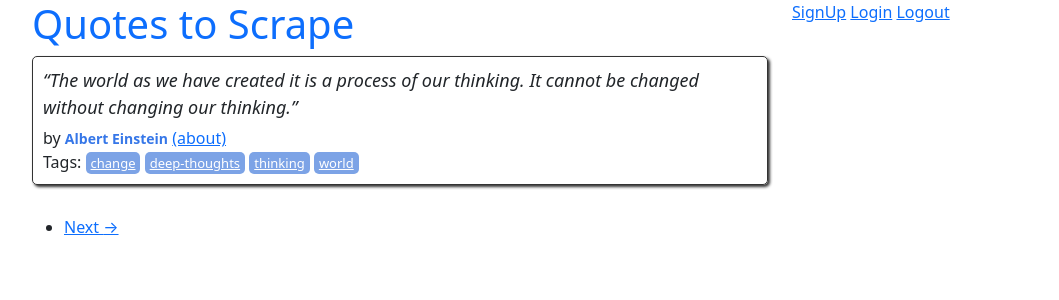
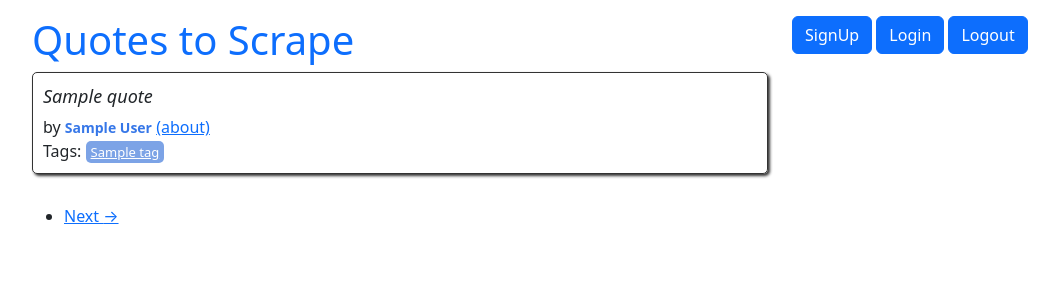
Before and after one commit to AnybodyKnows/goit-web-hw-10, a Django app: page / in a window 1280 px wide. Shown: the top 300 px of the page, without its empty margins (50-1109 px from the left). Run offline with Django 5.2, Linux system fonts and the light colour scheme; tables that the repository leaves empty hold one stand-in row (values such as "Sample post"); a database or web service that is not in the repository returns one stand-in record (values such as "Sample title").

Commit message:
added online mongodb database and index html modefied to show all quotes

```diff
--- a/pyproject.toml
+++ b/pyproject.toml
@@ -8,6 +8,7 @@ readme = "README.md"
 [tool.poetry.dependencies]
 python = "^3.12"
 django = "^5.0.6"
+pymongo = "^4.7.3"
 
 
 [build-system]
--- a/quotes/quot/template/quot/base.html
+++ b/quotes/quot/template/quot/base.html
@@ -13,7 +13,7 @@
 </head>
 <body>
 <div class="container">
-        <div class="row header-box">
+        <div class="row header-box pt-3">
             <div class="col-md-8">
                 <h1>
                     <a href="/" style="text-decoration: none">Quotes to Scrape</a>
@@ -22,9 +22,9 @@
             <div class="col-md-4">
                 <p>
 
-                    <a href="/login">SignUp</a>
-                    <a href="/login">Login</a>
-                    <a href="/login">Logout</a>
+                    <a href="/login" class="btn btn-primary">SignUp</a>
+                    <a href="/login" class="btn btn-primary">Login</a>
+                    <a href="/login" class="btn btn-primary">Logout</a>
 
                 </p>
             </div>
--- a/quotes/quot/template/quot/index.html
+++ b/quotes/quot/template/quot/index.html
@@ -5,26 +5,26 @@
 <div class="row">
     <div class="col-md-8">
 
+        {% for quote in quotes %}
     <div class="quote" itemscope="" itemtype="http://schema.org/CreativeWork">
-        <span class="text" itemprop="text">“The world as we have created it is a process of our thinking. It cannot be changed without changing our thinking.”</span>
-        <span>by <small class="author" itemprop="author">Albert Einstein</small>
-        <a href="/author/Albert-Einstein">(about)</a>
+        <span class="text" itemprop="text">
+            {{quote.quote}}
+        </span>
+        <span>by <small class="author" itemprop="author">{{quote.author}}</small>
+        <a href="/author/{{quote.author}}">(about)</a>
         </span>
         <div class="tags">
             Tags:
-            <meta class="keywords" itemprop="keywords" content="change,deep-thoughts,thinking,world">
 
-            <a class="tag" href="/tag/change/page/1/">change</a>
+            {% for tag in quote.tags %}
+            <a class="tag" href="/tag/{{tag}}">{{tag}}</a>
+            {% endfor %}
 
-            <a class="tag" href="/tag/deep-thoughts/page/1/">deep-thoughts</a>
 
-            <a class="tag" href="/tag/thinking/page/1/">thinking</a>
-
-            <a class="tag" href="/tag/world/page/1/">world</a>
 
         </div>
     </div>
-
+    {% endfor %}
     <nav>
         <ul class="pager">
 
--- /dev/null
+++ b/quotes/quot/utils.py
@@ -0,0 +1,9 @@
+from pymongo import MongoClient
+
+
+def get_mongodb():
+    client = MongoClient(
+        host="mongodb+srv://goittestdb:1234@cluster0.goh2ue4.mongodb.net/?retryWrites=true&w=majority&appName=Cluster0")
+    db = client.HW08
+
+    return db
--- a/quotes/quot/views.py
+++ b/quotes/quot/views.py
@@ -1,5 +1,9 @@
 from django.shortcuts import render
+
+from .utils import get_mongodb
 
 
 def main(request):
-    return render(request, 'quot/index.html', context={})
+    db = get_mongodb()
+    quotes = db.quotes.find()
+    return render(request, 'quot/index.html', context={'quotes': quotes})
```
Also changed, not shown: 1 other file.
